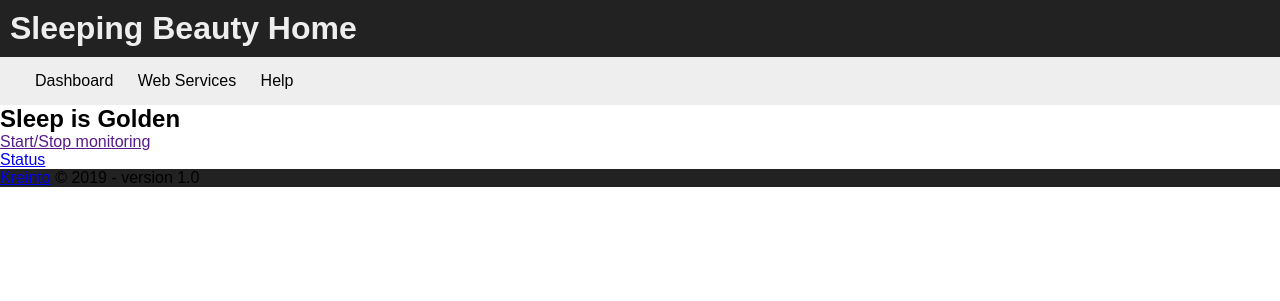
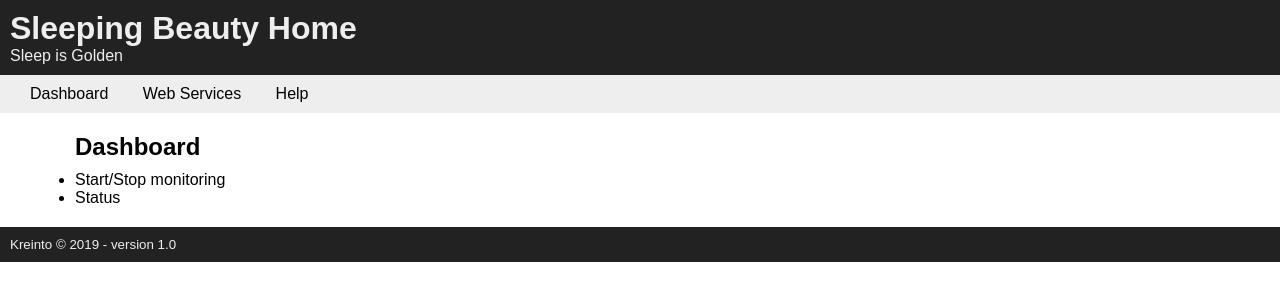
Before and after one commit to nicolasrabier/sleeping-beauty, a Flask app: page / in a window 1280 px wide. Shown: the top 301 px of the page. Run offline with Flask 2, Linux system fonts and the light colour scheme.

Commit message:
style test

```diff
--- a/static/css/template.css
+++ b/static/css/template.css
@@ -5,7 +5,7 @@
 body{
     font-family: sans-serif;
     }
-header{
+header, footer{
     background-color: #222222;
     width: 100%;
     padding:10px;
@@ -15,13 +15,29 @@
     background-color: #eeeeee;
 }
 nav ul{
-    padding:15px;
+    padding: 10px;
 }
 nav li{
     display:inline-block;
-    margin-left: 20px;
+}
+nav li a{
+       margin-left: 10px;
+       padding: 10px;
+}
+section{
+    margin:20px 75px;
+}
+h2{
+    margin:10px 0px;
 }
 footer{
-    background-color: #222222;
-    width: 100%;
+    font-size:smaller;
 }
+a{
+    text-decoration:none;
+    color:inherit;
+}
+a:hover{
+    background-color:cadetblue;
+    color:inherit;
+}
--- a/templates/index.html
+++ b/templates/index.html
@@ -9,16 +9,17 @@
 <body>
 	<header>
 		<h1>Sleeping Beauty Home</h1>
+		<span>Sleep is Golden<span>
 	</header>
 	<nav>
 		<ul>
-			<li>Dashboard</li>
-			<li>Web Services</li>
-			<li>Help</li>
+			<li><a href="">Dashboard</a></li>
+			<li><a href="">Web Services</a></li>
+			<li><a href="">Help</a></li>
 		</ul>
 	</nav>
 	<section>
-		<h2>Sleep is Golden</h2>
+		<h2>Dashboard</h2>
 		<ul>
 			<li><a href="">Start/Stop monitoring</a></li>
 			<li><a href="/v1/status">Status</a></li>
```
